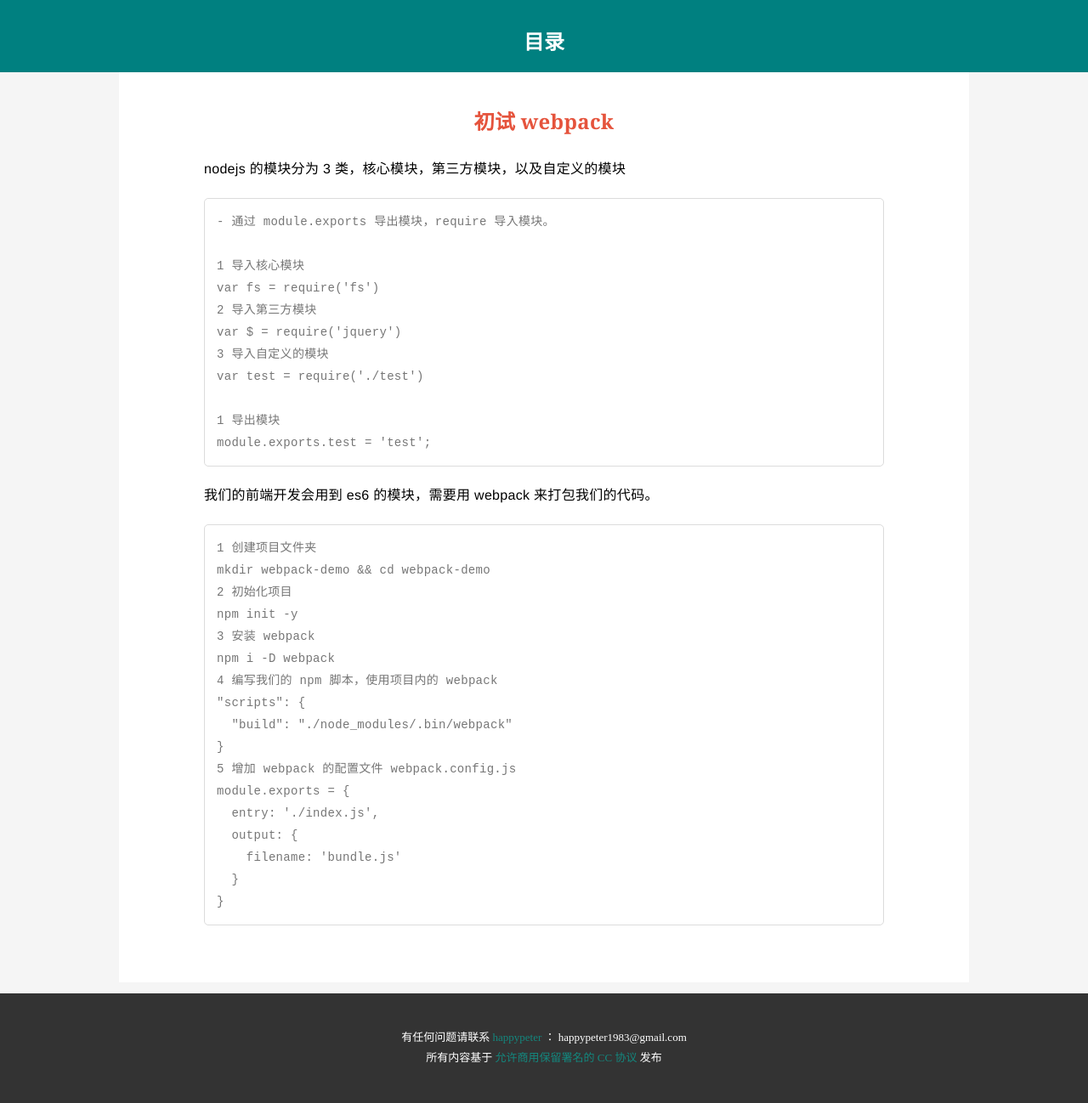
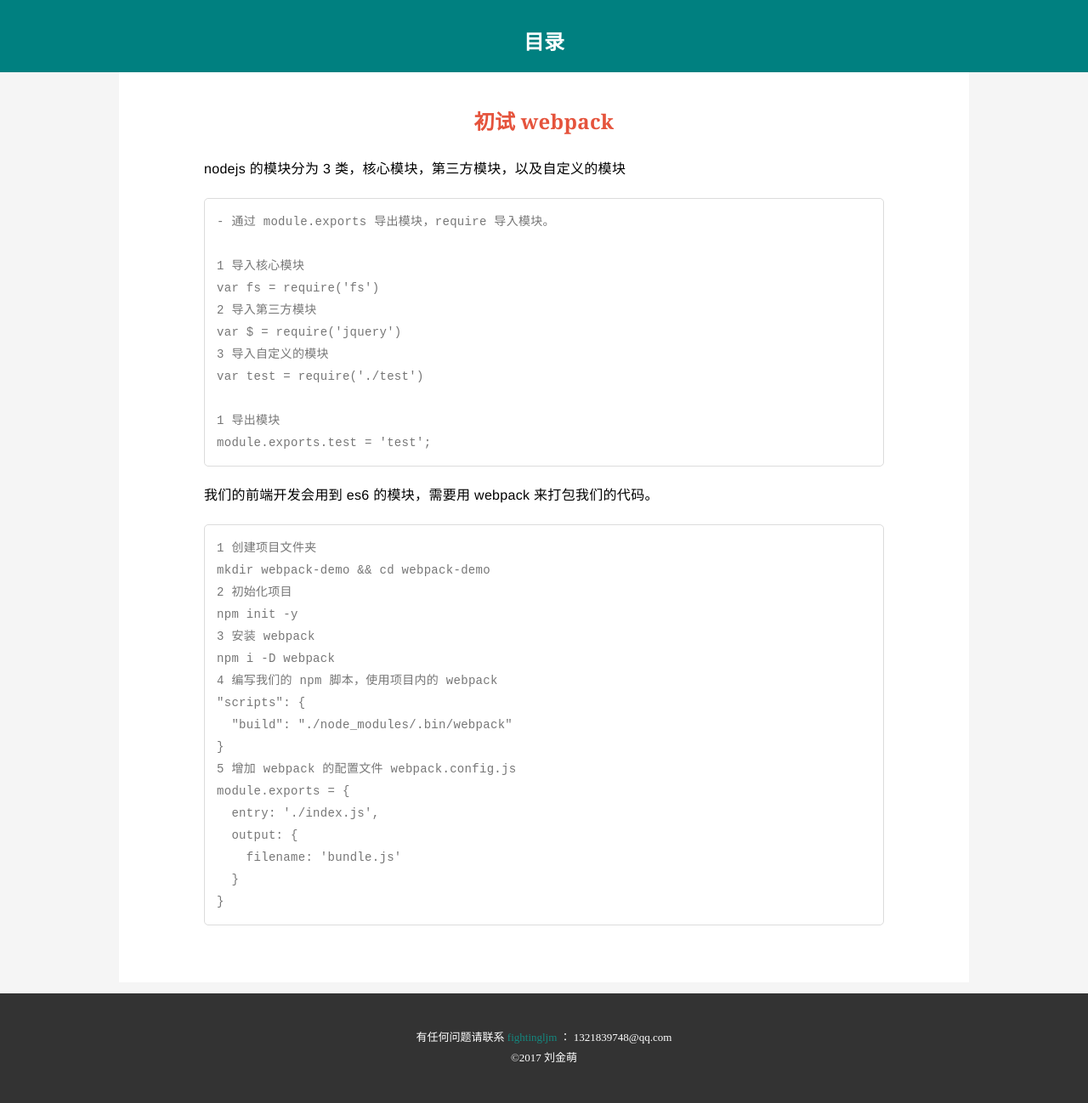
Before and after one commit to fightingljm/fightingljm.github.io, a Jekyll site: the page built from linux/10-webpack.md, in a window 1280 px wide. Shown: the whole page at 85% size. Built offline with Jekyll 4.4.1, drawn with Linux system fonts in a browser that asks for light colours.

Commit message:
modify footer

```diff
--- a/_includes/footer.html
+++ b/_includes/footer.html
@@ -1,7 +1,7 @@
 <footer id='footer'>
   <nav class='nav'>
     <div class='wrapper-inside'>
-      <p>有任何问题请联系 <a href="https://github.com/happypeter">happypeter</a> ： happypeter1983@gmail.com <br> 所有内容基于 <a href="https://creativecommons.org/licenses/by/4.0/">允许商用保留署名的 CC 协议</a> 发布</p>
+      <p>有任何问题请联系 <a href="https://github.com/fightingljm">fightingljm</a> ： 1321839748@qq.com <br> ©2017 刘金萌</p>
     </div>
   </nav>
 </footer>
```
